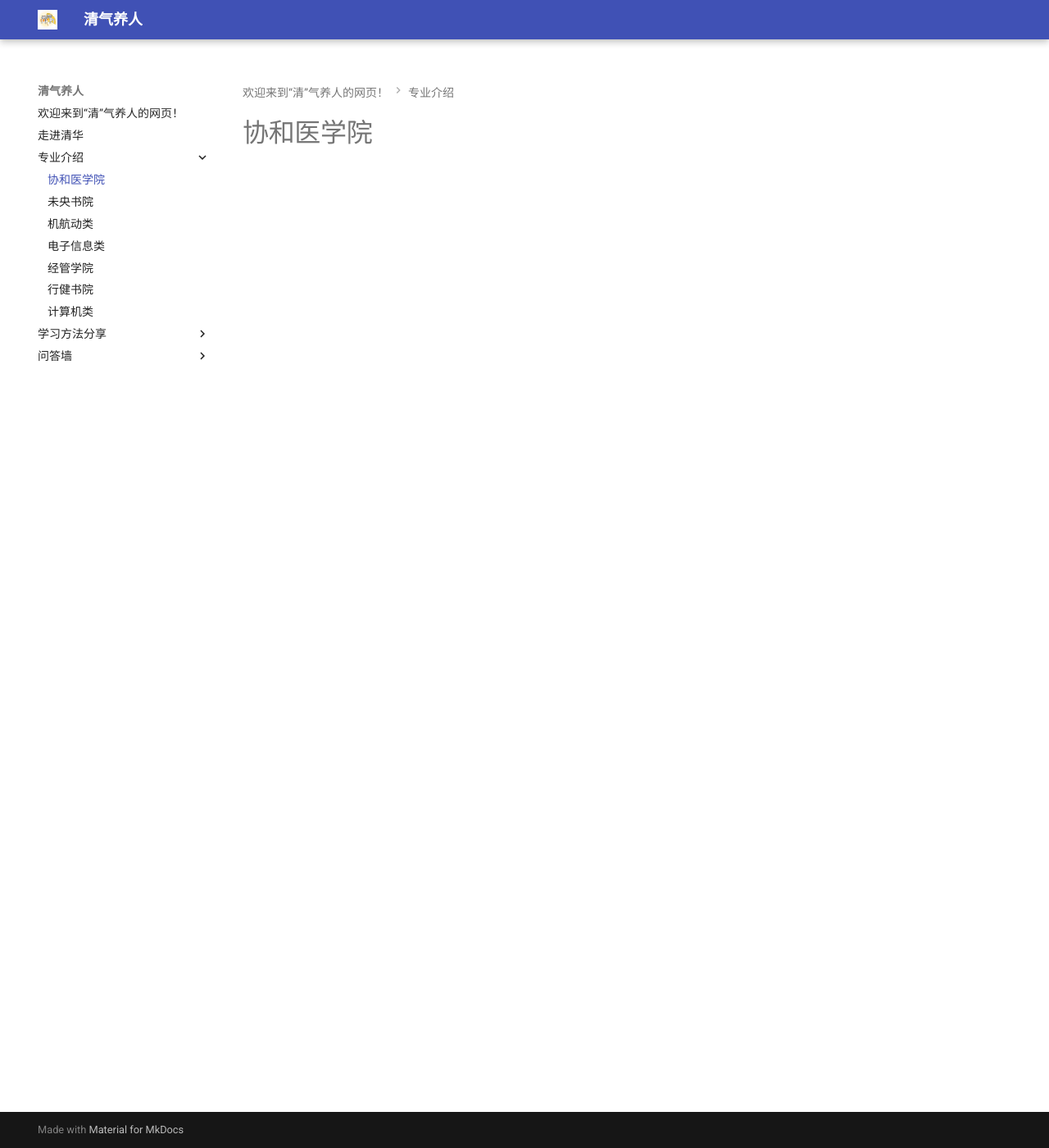
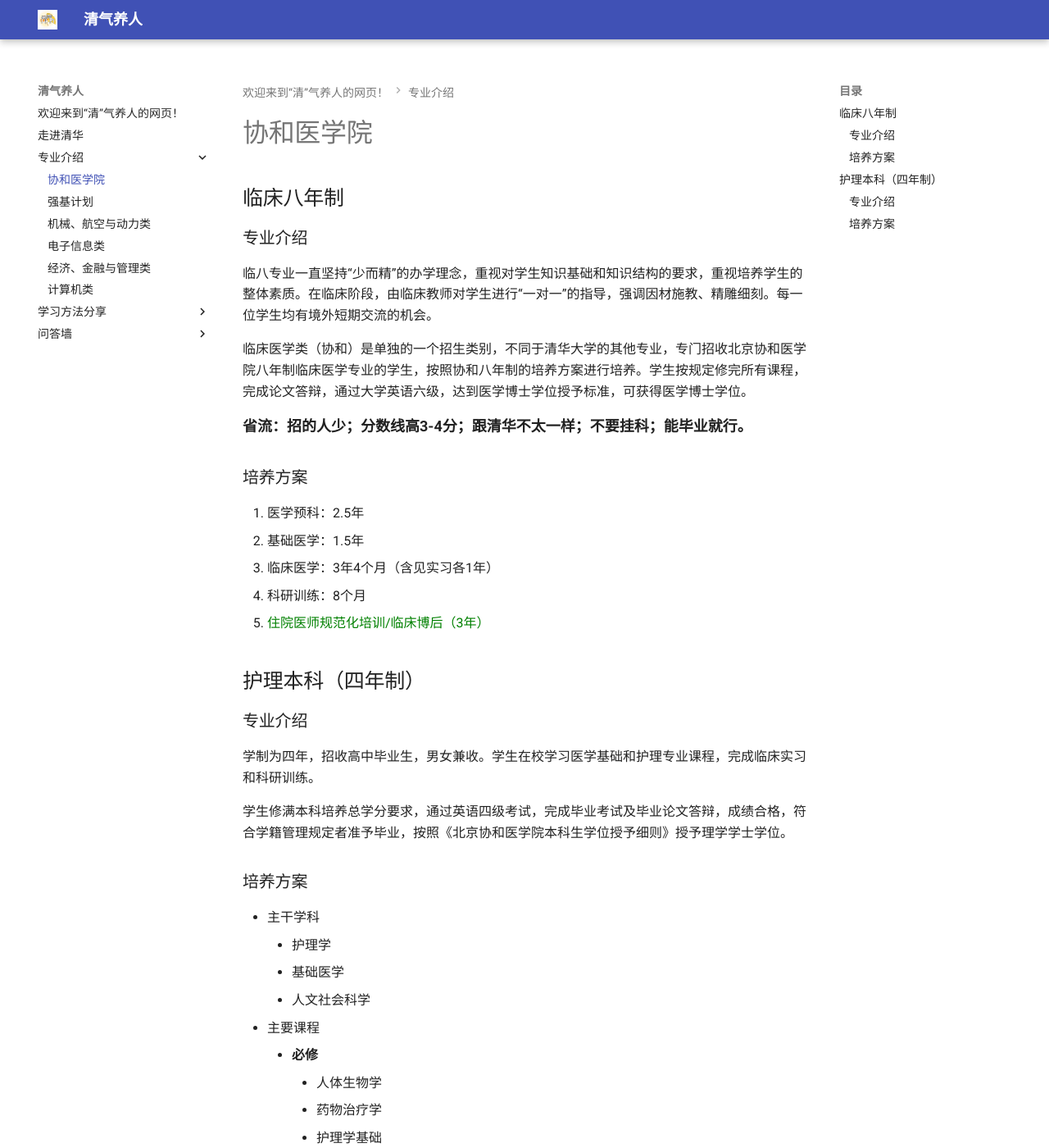
Before and after one commit to Peter-JY/qingqiyangren, an MkDocs documentation site: the page built from docs/专业介绍/协和医学院.md, in a window 1280 px wide and 1400 px high. Shown: the whole window at 82% size. Built offline with MkDocs 1.6.1 and Material for MkDocs 9.7.7, drawn with Linux system fonts in a browser that asks for light colours; some of the changed text lies outside the part shown.

Commit message:
chore: add some major introduction

```diff
--- a/docs/专业介绍/协和医学院.md
+++ b/docs/专业介绍/协和医学院.md
@@ -1 +1,55 @@
 # 协和医学院
+
+## 临床八年制
+
+### 专业介绍
+临八专业一直坚持“少而精”的办学理念，重视对学生知识基础和知识结构的要求，重视培养学生的整体素质。在临床阶段，由临床教师对学生进行“一对一”的指导，强调因材施教、精雕细刻。每一位学生均有境外短期交流的机会。
+
+临床医学类（协和）是单独的一个招生类别，不同于清华大学的其他专业，专门招收北京协和医学院八年制临床医学专业的学生，按照协和八年制的培养方案进行培养。学生按规定修完所有课程，完成论文答辩，通过大学英语六级，达到医学博士学位授予标准，可获得医学博士学位。
+
+<font size="4">**省流：招的人少；分数线高3-4分；跟清华不太一样；不要挂科；能毕业就行。**</font>
+
+### 培养方案
+
+1. 医学预科：2.5年
+2. 基础医学：1.5年
+3. 临床医学：3年4个月（含见实习各1年）
+4. 科研训练：8个月
+5. <font color="green">住院医师规范化培训/临床博后（3年）</font>
+
+## 护理本科（四年制）
+
+### 专业介绍
+学制为四年，招收高中毕业生，男女兼收。学生在校学习医学基础和护理专业课程，完成临床实习和科研训练。
+
+学生修满本科培养总学分要求，通过英语四级考试，完成毕业考试及毕业论文答辩，成绩合格，符合学籍管理规定者准予毕业，按照《北京协和医学院本科生学位授予细则》授予理学学士学位。
+
+### 培养方案
+
+- 主干学科
+    - 护理学
+    - 基础医学
+    - 人文社会科学
+- 主要课程
+    - **必修**
+        - 人体生物学
+        - 药物治疗学
+        - 护理学基础
+        - 健康评估
+        - 护理学
+        - 生长发育
+        - 人际沟通
+        - 护理心理学
+        - 人类发展与哲学
+        - 社区护理
+        - 护理教育概论
+        - 护理管理学
+        - 护理研究
+        - ...
+    - **选修**
+        - 社会医学
+        - 舒缓医学
+        - 围手术期护理
+        - 康复护理
+        - 危重症护理
+        - ...
--- a/docs/专业介绍/未央书院.md
+++ /dev/null
@@ -1 +0,0 @@
-# 未央书院
--- a/docs/专业介绍/行健书院.md
+++ /dev/null
@@ -1 +0,0 @@
-# 行健书院
```
Also changed, not shown: docs/专业介绍/强基计划.md (added, +118 -0 lines), docs/专业介绍/机械、航空与动力类.md (added, +104 -0 lines), docs/专业介绍/机航动类.md (deleted, +0 -1 lines), docs/专业介绍/电子信息类.md (+22 -21 lines), docs/专业介绍/经济、金融与管理类.md (added, +61 -0 lines), docs/专业介绍/经管学院.md (deleted, +0 -1 lines), docs/专业介绍/计算机类.md (+31 -2 lines).
